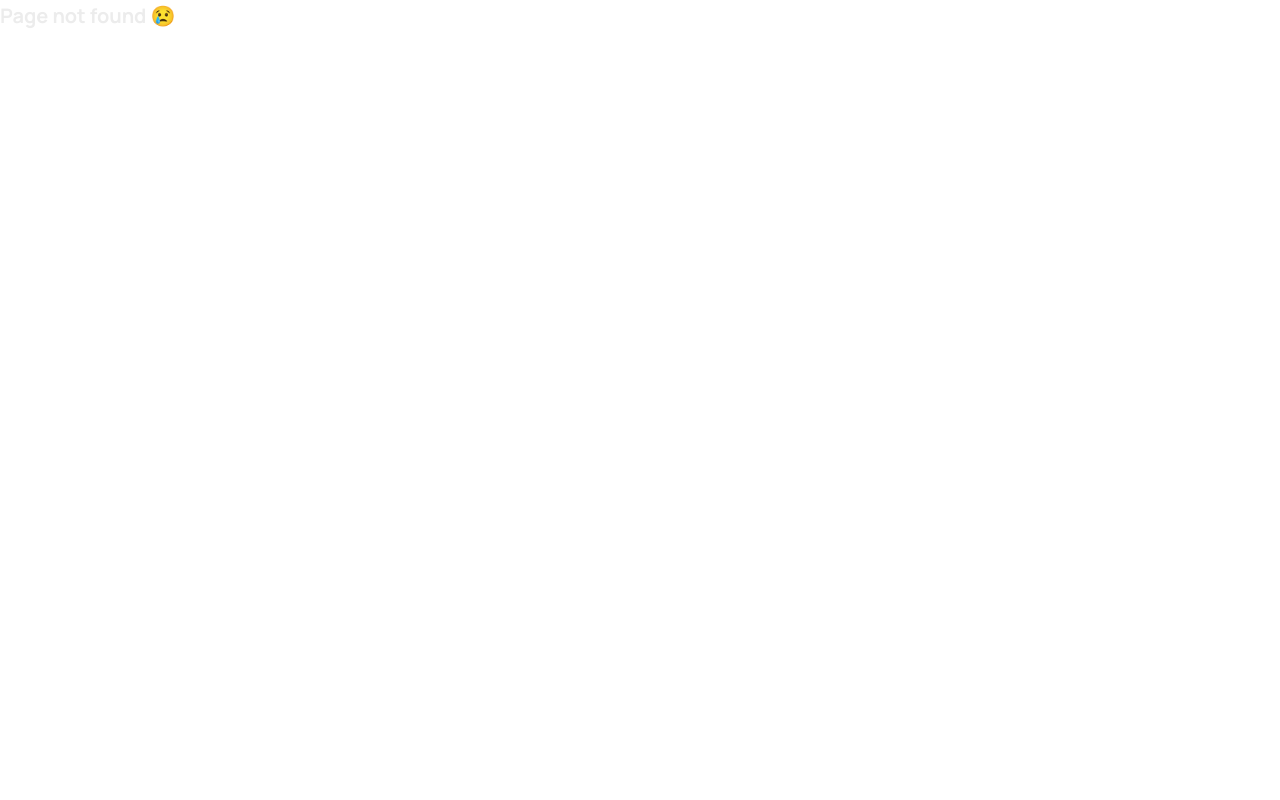
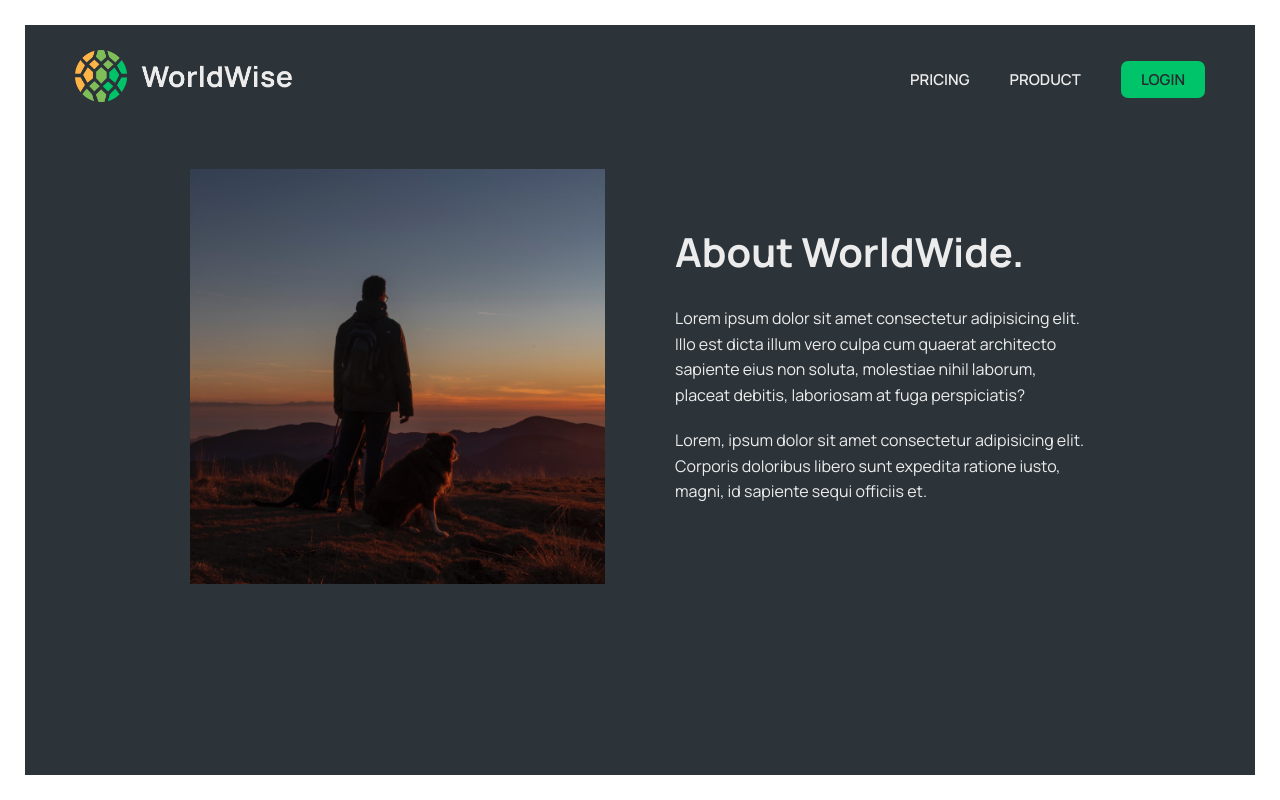
Before and after one commit to omr-muhammad/react-training-world-wise, a React (Vite) app: page /react-training-world-wise/product in a window 1280 px wide. Before the commit this address had no page. Built offline with nearby package versions, Linux system fonts and the light colour scheme; data requests are answered from the project's data file.

Commit message:
edited paths for react-router

```diff
--- a/src/App.jsx
+++ b/src/App.jsx
@@ -1,43 +1,46 @@
-import { Suspense, lazy } from "react";
-import { BrowserRouter, Routes, Route, Navigate } from "react-router-dom";
+import { Suspense, lazy } from 'react';
+import { BrowserRouter, Routes, Route, Navigate } from 'react-router-dom';
 
-import CityList from "./components/CityList";
-import CountryList from "./components/CountryList";
-import City from "./components/City";
-import Form from "./components/Form";
-import SpinnerFullPage from "./components/SpinnerFullPage";
+import CityList from './components/CityList';
+import CountryList from './components/CountryList';
+import City from './components/City';
+import Form from './components/Form';
+import SpinnerFullPage from './components/SpinnerFullPage';
 
-// import Homepage from "./pages/HomePage";
-// import Product from "./pages/Product";
-// import Pricing from "./pages/Pricing";
-// import PageNotFound from "./pages/PageNotFound";
-// import AppLayout from "./pages/AppLayout";
-// import Login from "./pages/Login";
-
-const Homepage = lazy(() => import("./pages/HomePage"));
-const Product = lazy(() => import("./pages/Product"));
-const Pricing = lazy(() => import("./pages/Pricing"));
-const PageNotFound = lazy(() => import("./pages/PageNotFound"));
-const AppLayout = lazy(() => import("./pages/AppLayout"));
-const Login = lazy(() => import("./pages/Login"));
+const Homepage = lazy(() => import('./pages/HomePage'));
+const Product = lazy(() => import('./pages/Product'));
+const Pricing = lazy(() => import('./pages/Pricing'));
+const PageNotFound = lazy(() => import('./pages/PageNotFound'));
+const AppLayout = lazy(() => import('./pages/AppLayout'));
+const Login = lazy(() => import('./pages/Login'));
 
 function App() {
   return (
     <BrowserRouter>
       <Suspense fallback={<SpinnerFullPage />}>
         <Routes>
-          <Route index element={<Homepage />} />
-          <Route path="pricing" element={<Pricing />} />
-          <Route path="product" element={<Product />} />
-          <Route path="login" element={<Login />} />
-          <Route path="app" element={<AppLayout />}>
-            <Route index element={<Navigate to="cities" replace />} />
-            <Route path="cities" element={<CityList />} />
-            <Route path="cities/:id" element={<City />} />
-            <Route path="countries" element={<CountryList />} />
-            <Route path="form" element={<Form />} />
+          <Route
+            path='/react-training-world-wise'
+            index
+            element={<Homepage />}
+          />
+          <Route
+            path='/react-training-world-wise/pricing'
+            element={<Pricing />}
+          />
+          <Route
+            path='/react-training-world-wise/product'
+            element={<Product />}
+          />
+          <Route path='/react-training-world-wise/login' element={<Login />} />
+          <Route path='/react-training-world-wise/app' element={<AppLayout />}>
+            <Route index element={<Navigate to='cities' replace />} />
+            <Route path='cities' element={<CityList />} />
+            <Route path='cities/:id' element={<City />} />
+            <Route path='countries' element={<CountryList />} />
+            <Route path='form' element={<Form />} />
           </Route>
-          <Route path="*" element={<PageNotFound />} />
+          <Route path='*' element={<PageNotFound />} />
         </Routes>
       </Suspense>
     </BrowserRouter>
--- a/src/components/Logo.jsx
+++ b/src/components/Logo.jsx
@@ -1,10 +1,10 @@
-import { Link } from "react-router-dom";
-import styles from "./Logo.module.css";
+import { Link } from 'react-router-dom';
+import styles from './Logo.module.css';
 
 function Logo() {
   return (
-    <Link to="/">
-      <img src="/logo.png" alt="WorldWise logo" className={styles.logo} />
+    <Link to='/react-training-world-wise/'>
+      <img src='/logo.png' alt='WorldWise logo' className={styles.logo} />
     </Link>
   );
 }
--- a/src/components/PageNav.jsx
+++ b/src/components/PageNav.jsx
@@ -1,6 +1,6 @@
-import { NavLink } from "react-router-dom";
-import styles from "./PageNav.module.css";
-import Logo from "./Logo";
+import { NavLink } from 'react-router-dom';
+import styles from './PageNav.module.css';
+import Logo from './Logo';
 
 export default function PageNav() {
   return (
@@ -8,13 +8,16 @@ export default function PageNav() {
       <Logo />
       <ul>
         <li>
-          <NavLink to="/pricing">Pricing</NavLink>
+          <NavLink to='react-training-world-wise/pricing'>Pricing</NavLink>
         </li>
         <li>
-          <NavLink to="/product">Product</NavLink>
+          <NavLink to='react-training-world-wise/product'>Product</NavLink>
         </li>
         <li>
-          <NavLink to="/login" className={styles.ctaLink}>
+          <NavLink
+            to='react-training-world-wise/login'
+            className={styles.ctaLink}
+          >
             Login
           </NavLink>
         </li>
--- a/src/pages/HomePage.jsx
+++ b/src/pages/HomePage.jsx
@@ -1,6 +1,6 @@
-import { Link } from "react-router-dom";
-import styles from "./Homepage.module.css";
-import PageNav from "../components/PageNav";
+import { Link } from 'react-router-dom';
+import styles from './Homepage.module.css';
+import PageNav from '../components/PageNav';
 
 export default function Homepage() {
   return (
@@ -17,7 +17,7 @@ export default function Homepage() {
           of. Never forget your wonderful experiences, and show your friends how
           you have wandered the world.
         </h2>
-        <Link to="/app" className="cta">
+        <Link to='react-training-world-wise/app' className='cta'>
           Start tracking now
         </Link>
       </section>
```
